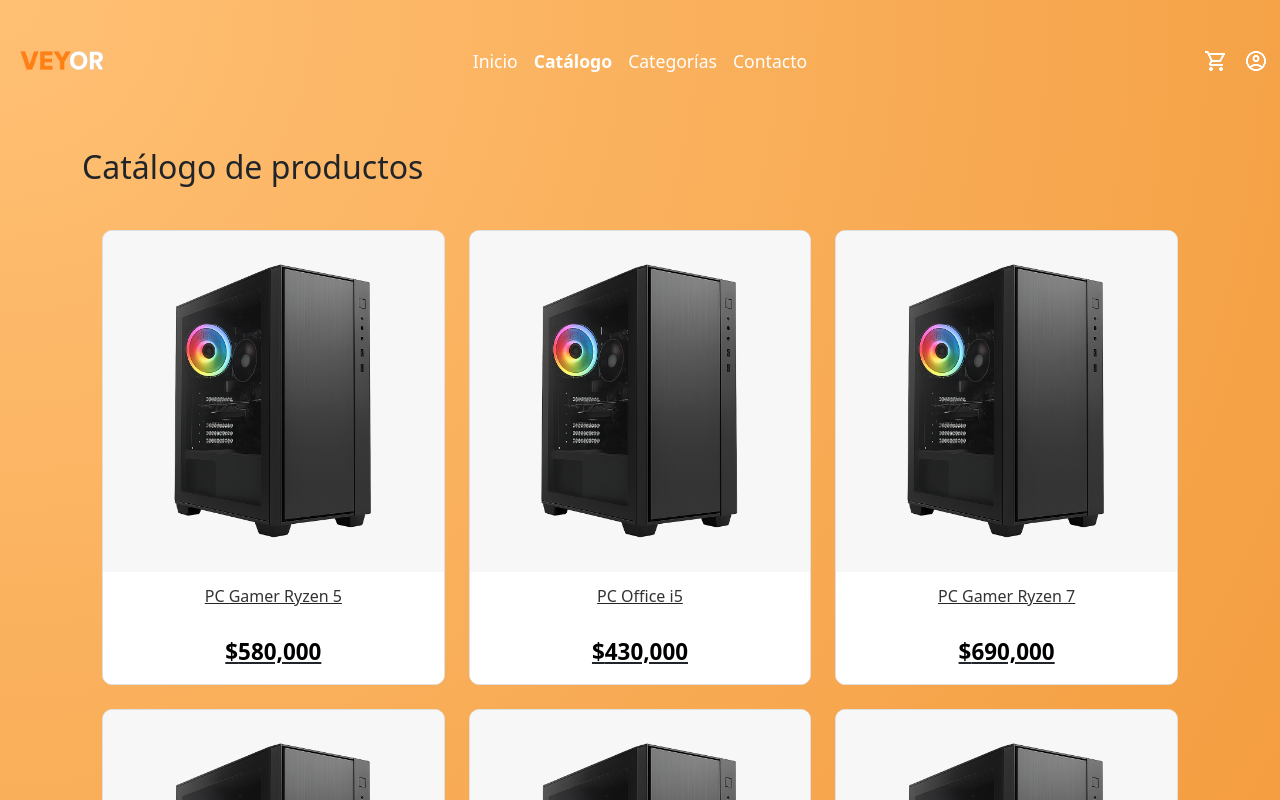
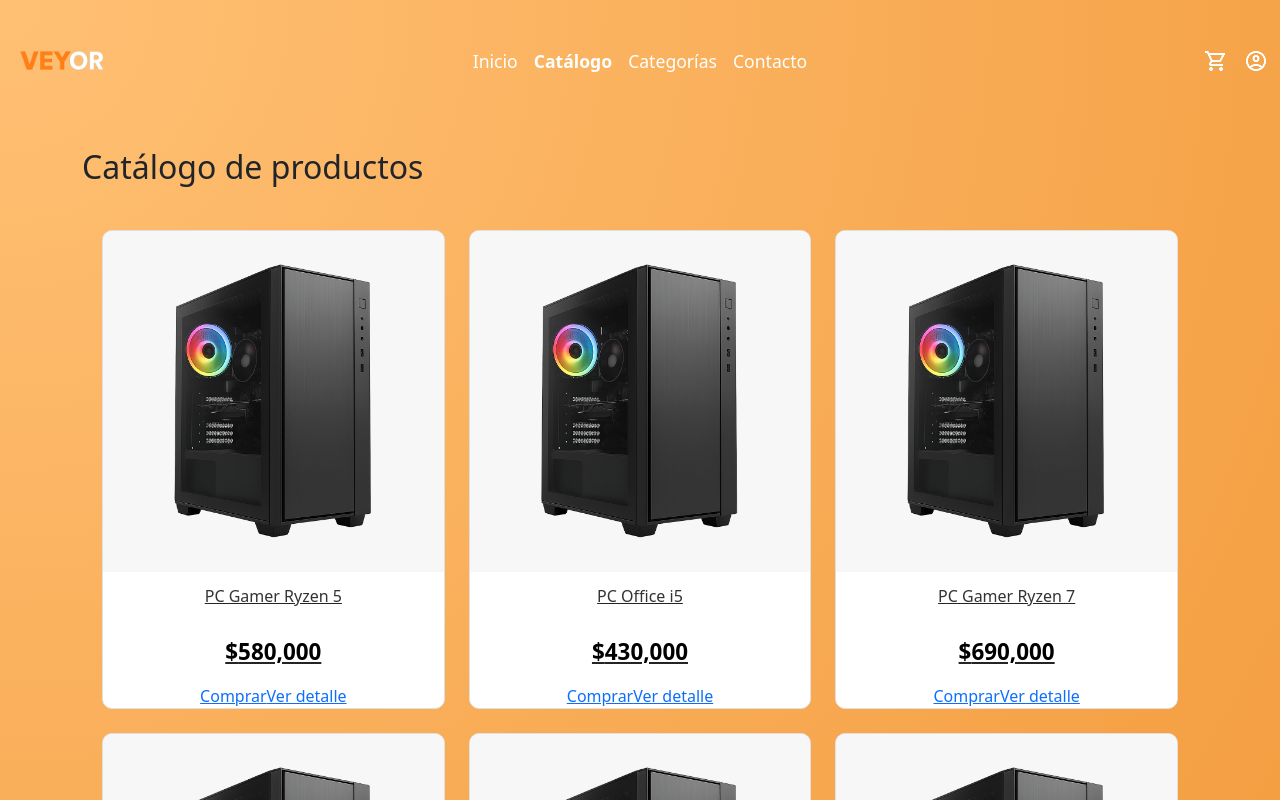
Before and after one commit to pablovenica7/Tech-Ecommerce, a React (Vite) app: page /catalogo in a window 1280 px wide. Shown: the top 800 px of the page. Built offline with nearby package versions, Linux system fonts and the light colour scheme.

Commit message:
Update Producto.jsx

```diff
--- a/src/components/Producto.jsx
+++ b/src/components/Producto.jsx
@@ -17,6 +17,11 @@ export function Producto({ id, nombre, precio, img }) {
           <p className="product-price">${precio.toLocaleString()}</p>
         </div>
       </Link>
+
+      <div className="product-actions">
+        <Link to={`/producto/${id}`} className="btn-product">Comprar</Link>
+        <Link to={`/producto/${id}`} className="btn-product">Ver detalle</Link>
+      </div>
     </div>
   );
 }
```
